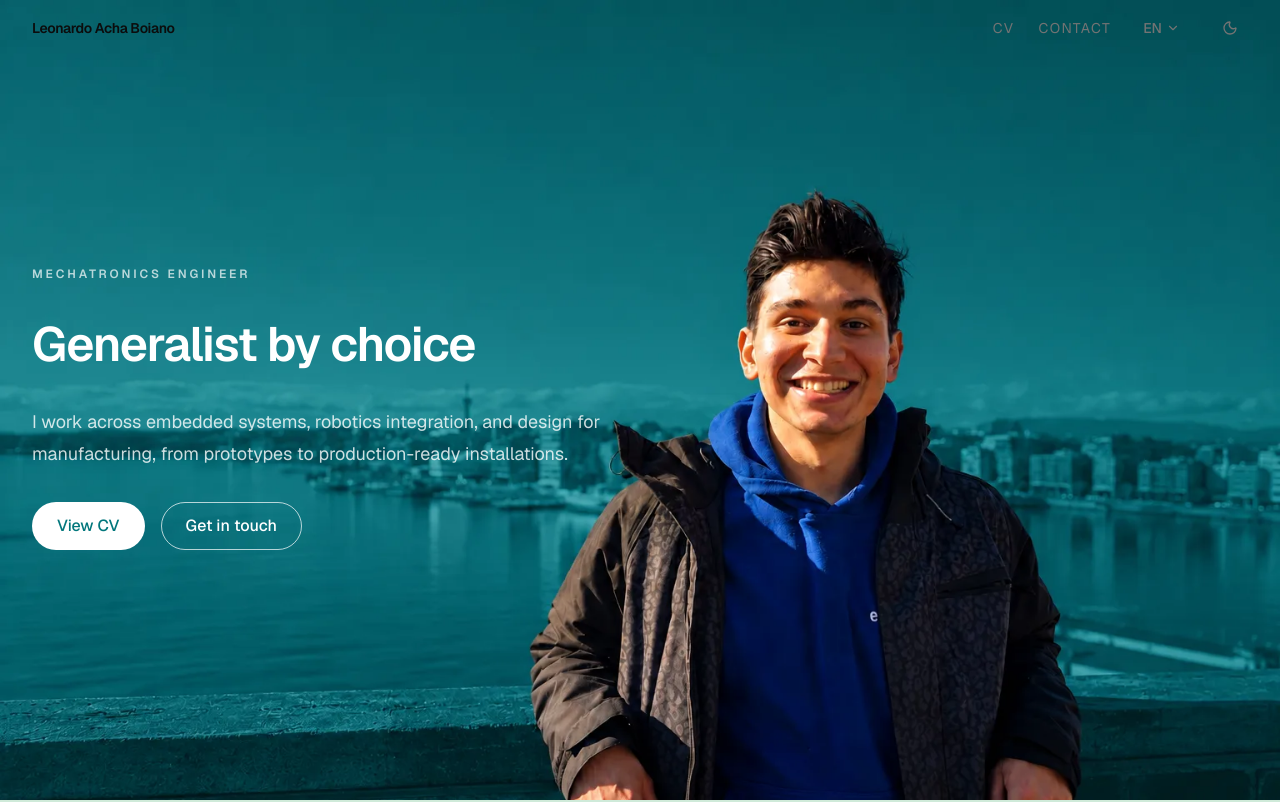
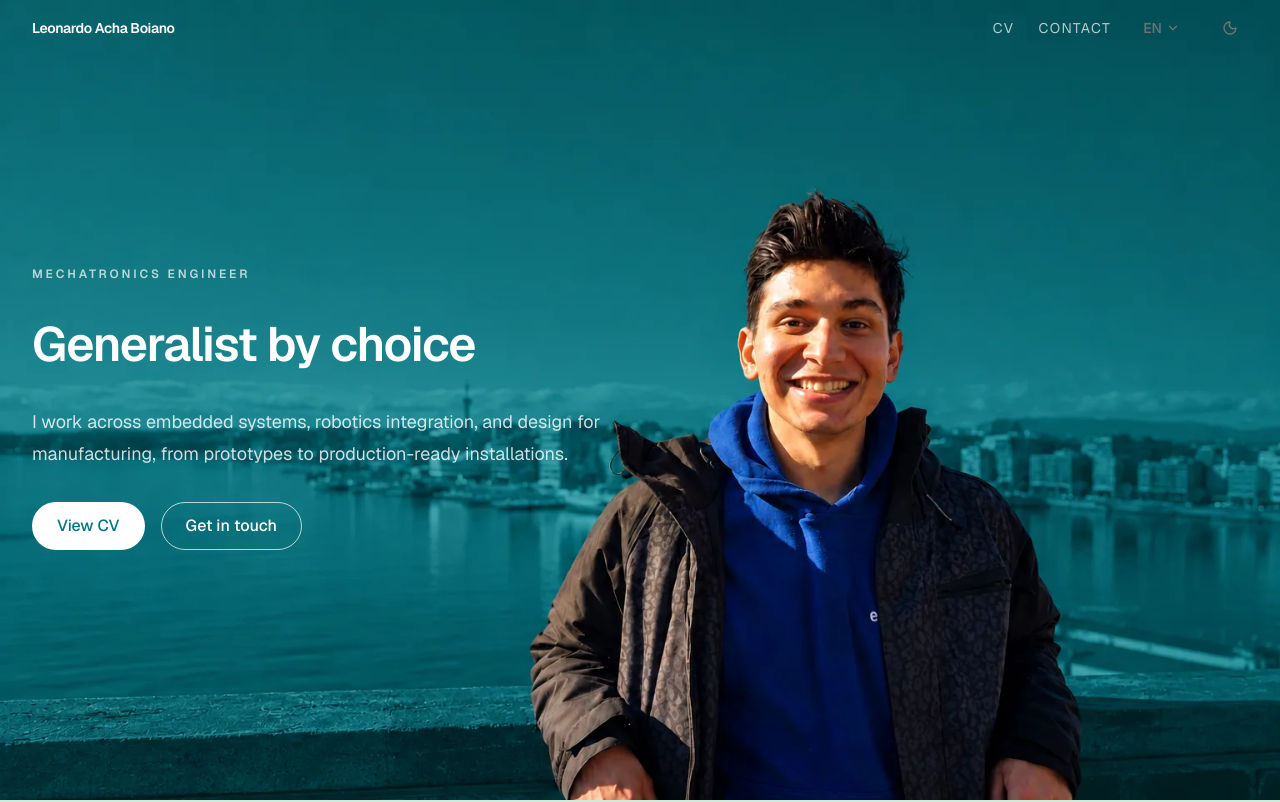
Before and after one commit to leonardoAB1/leonardoachaboiano.com, a Next.js app: page /en in a window 1280 px wide. Shown: the top 802 px of the page. Built offline with nearby package versions, Linux system fonts and the light colour scheme.

Commit message:
fix: use white navbar text when over dark hero on home page

```diff
--- a/src/components/layout/Navbar.tsx
+++ b/src/components/layout/Navbar.tsx
@@ -13,6 +13,7 @@ export function Navbar(): ReactElement {
   const pathname = usePathname();
   const t = useTranslations("Nav");
   const scrolled = useScrolled();
+  const overHero = pathname === "/" && !scrolled;
 
   return (
     <header
@@ -34,8 +35,10 @@ export function Navbar(): ReactElement {
         <Link
           href="/"
           className={cn(
-            "text-sm font-semibold tracking-tight",
-            "text-ink-1 transition-colors hover:text-brand",
+            "text-sm font-semibold tracking-tight transition-colors",
+            overHero
+              ? "text-white hover:text-white/80"
+              : "text-ink-1 hover:text-brand",
           )}
         >
           <span className="hidden sm:inline">{siteConfig.name}</span>
@@ -56,9 +59,15 @@ export function Navbar(): ReactElement {
                 <Link
                   href={link.href}
                   className={cn(
-                    "text-sm uppercase tracking-widest transition-colors hover:text-ink-1",
-                    pathname === link.href && "font-medium text-ink-1",
-                    pathname !== link.href && "text-ink-3",
+                    "text-sm uppercase tracking-widest transition-colors",
+                    overHero
+                      ? "text-white/70 hover:text-white"
+                      : cn(
+                          "hover:text-ink-1",
+                          pathname === link.href
+                            ? "font-medium text-ink-1"
+                            : "text-ink-3",
+                        ),
                   )}
                 >
                   {t(link.key)}
```
